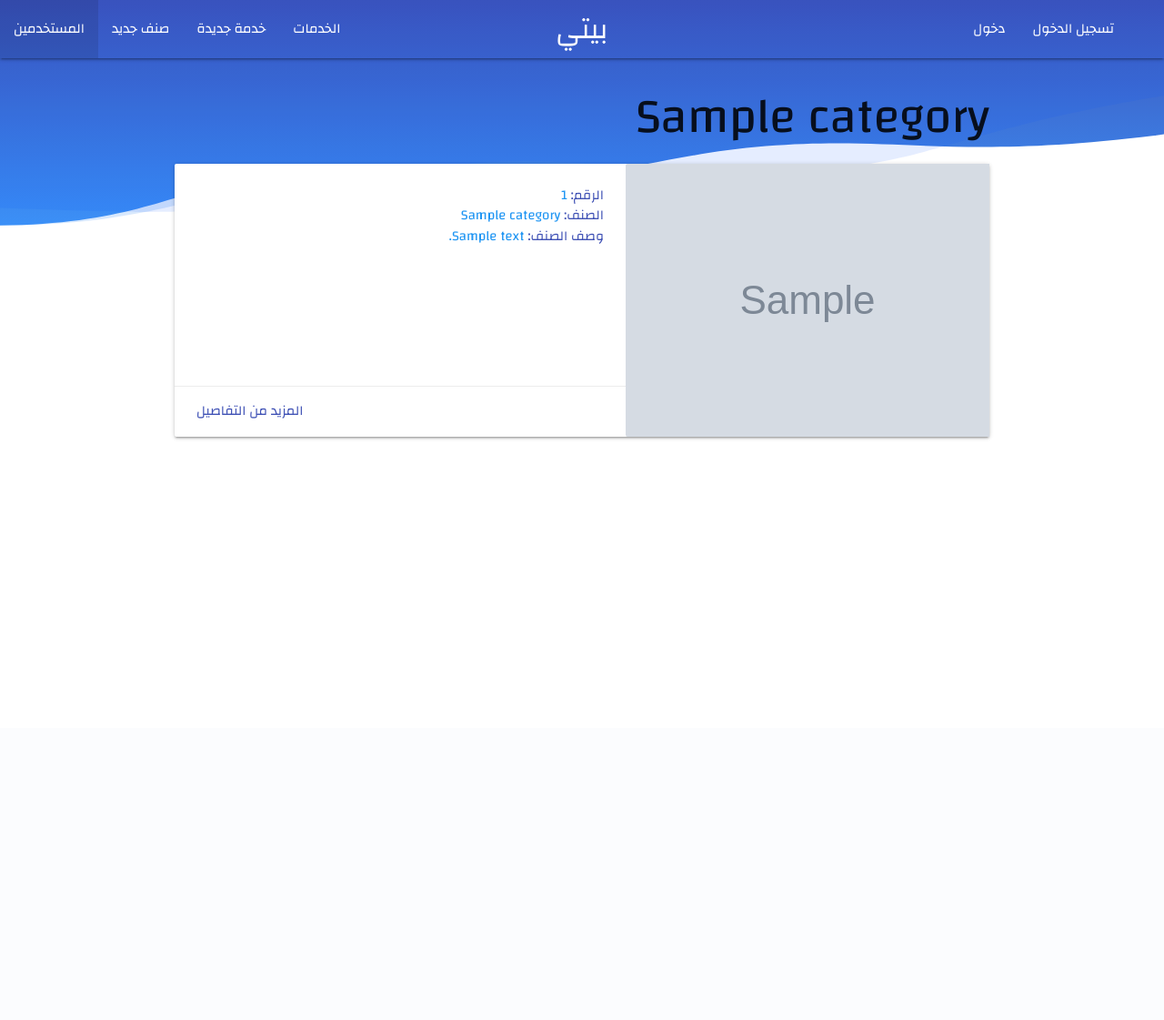
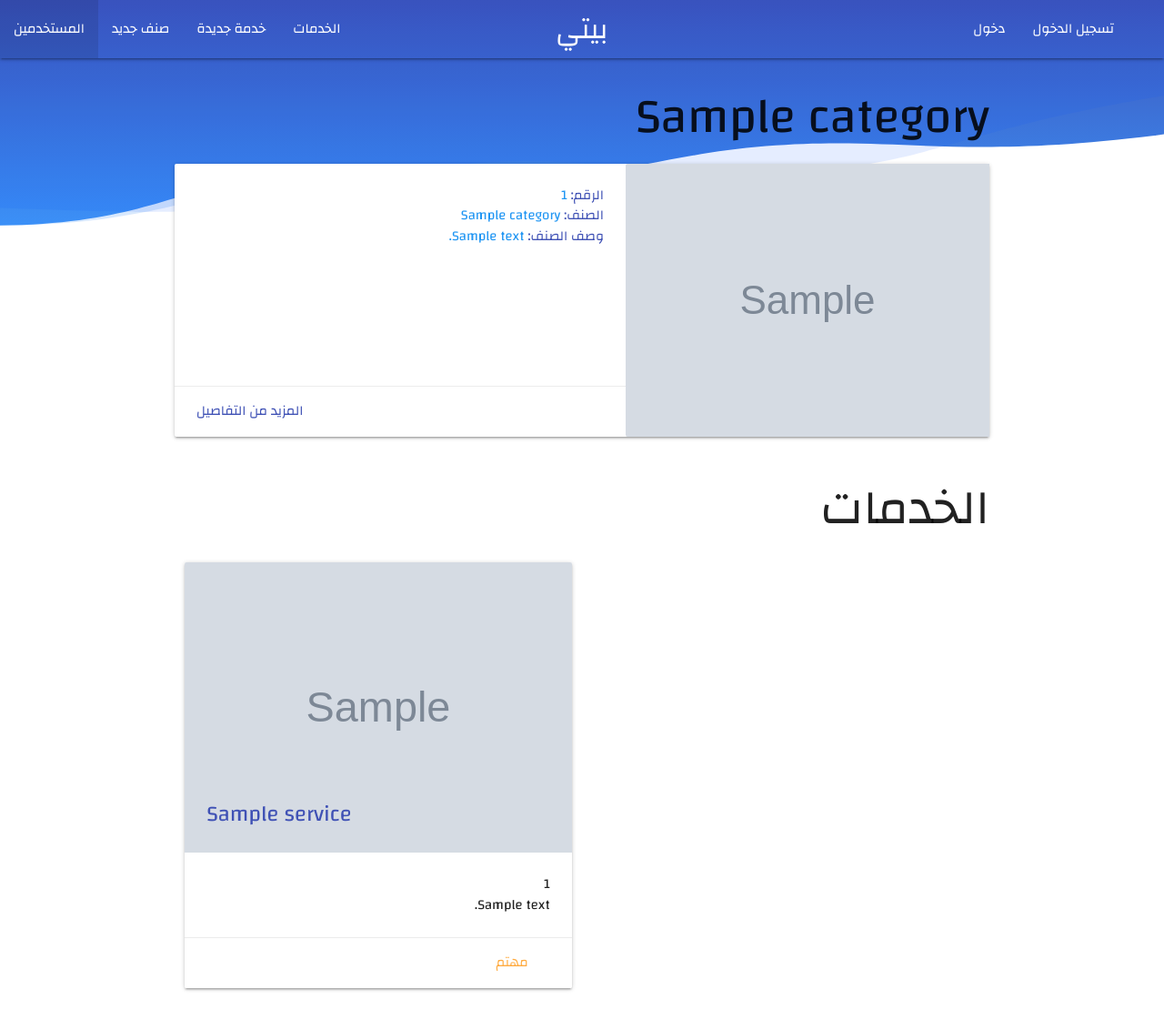
Before and after one commit to Adetec/home-service, a Flask app: page /category/1 in a window 1280 px wide. Shown: the whole page at 91% size. Before the commit the page ends 483 px from the top, so only its background shows below. Run offline with Flask 2, Linux system fonts and the light colour scheme; tables that the repository leaves empty hold one stand-in row (values such as "Sample post"); grey boxes marked "Sample" are stand-in pictures.

Commit message:
feat: Display list of category's services

```diff
--- a/application/templates/category.html
+++ b/application/templates/category.html
@@ -1,6 +1,6 @@
 {% extends 'base.html' %}
 {% block main %}
-    <div class="container row">
+    <section class="container row">
         <div class="">
             <h2 class="header">{{ category.category_name }}</h2>
             <div class="card horizontal">
@@ -27,5 +27,25 @@
                 </div>
             </div>
         </div>
-    </div>
+    </section>
+    <section class="container row">
+        <h2>الخدمات</h2>
+        {% for service in category.services %}
+            <div class="col s12 m6">
+                <div class="card">
+                <div class="card-image">
+                    <img class="responsive-img" src="{{ url_for('static', filename='img/services/'+service.image_file) }}">
+                    <span class="card-title indigo-text">{{ service.service_name }}</span>
+                </div>
+                <div class="card-content">
+                    <p>{{ service.user_id }}</p>
+                    <p>{{ service.description }}</p>
+                </div>
+                <div class="card-action">
+                    <a href="{{ url_for('service_details', id=service.id) }}">مهتم</a>
+                </div>
+                </div>
+            </div>
+        {% endfor %}
+    </section>
 {% endblock %}
```
